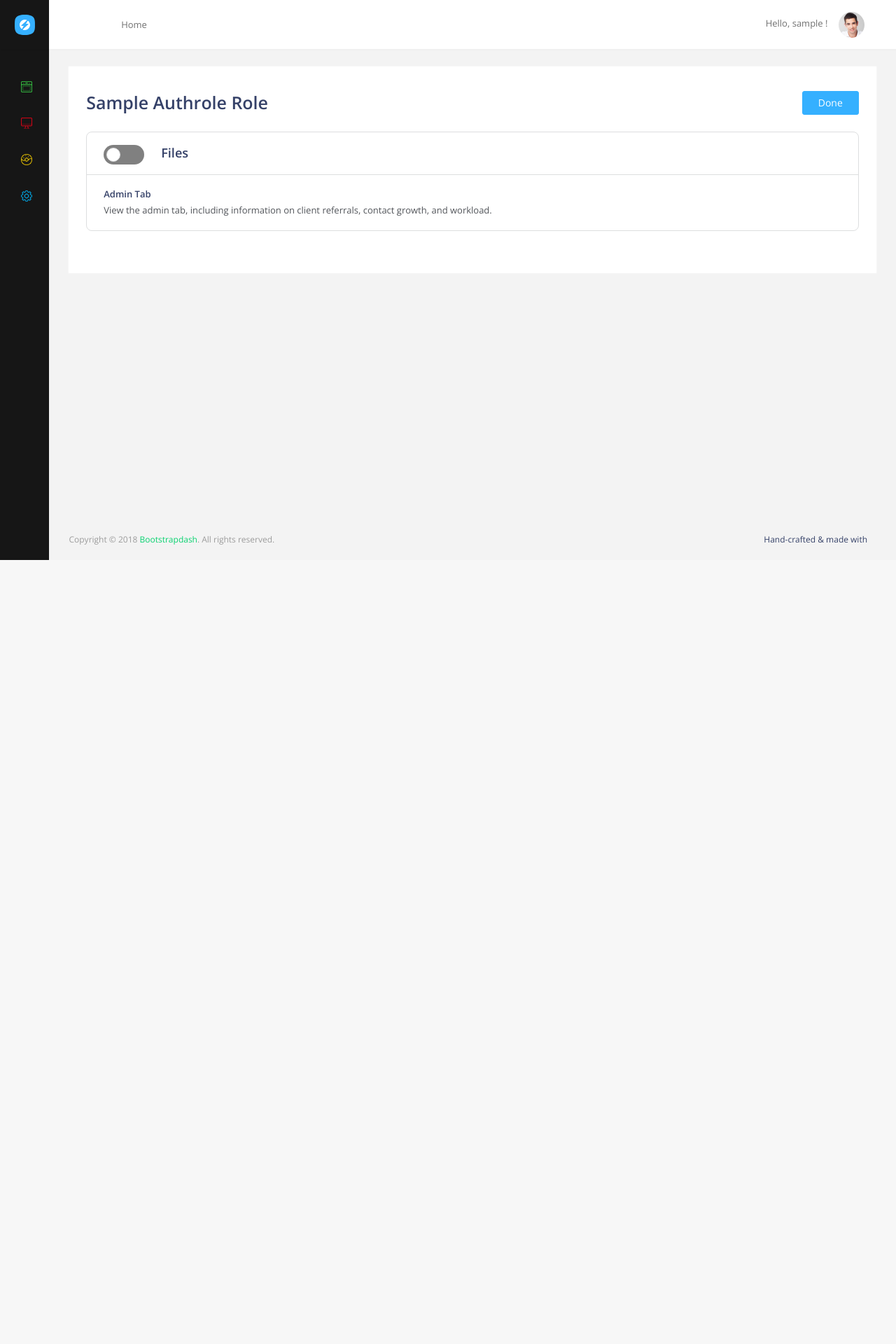
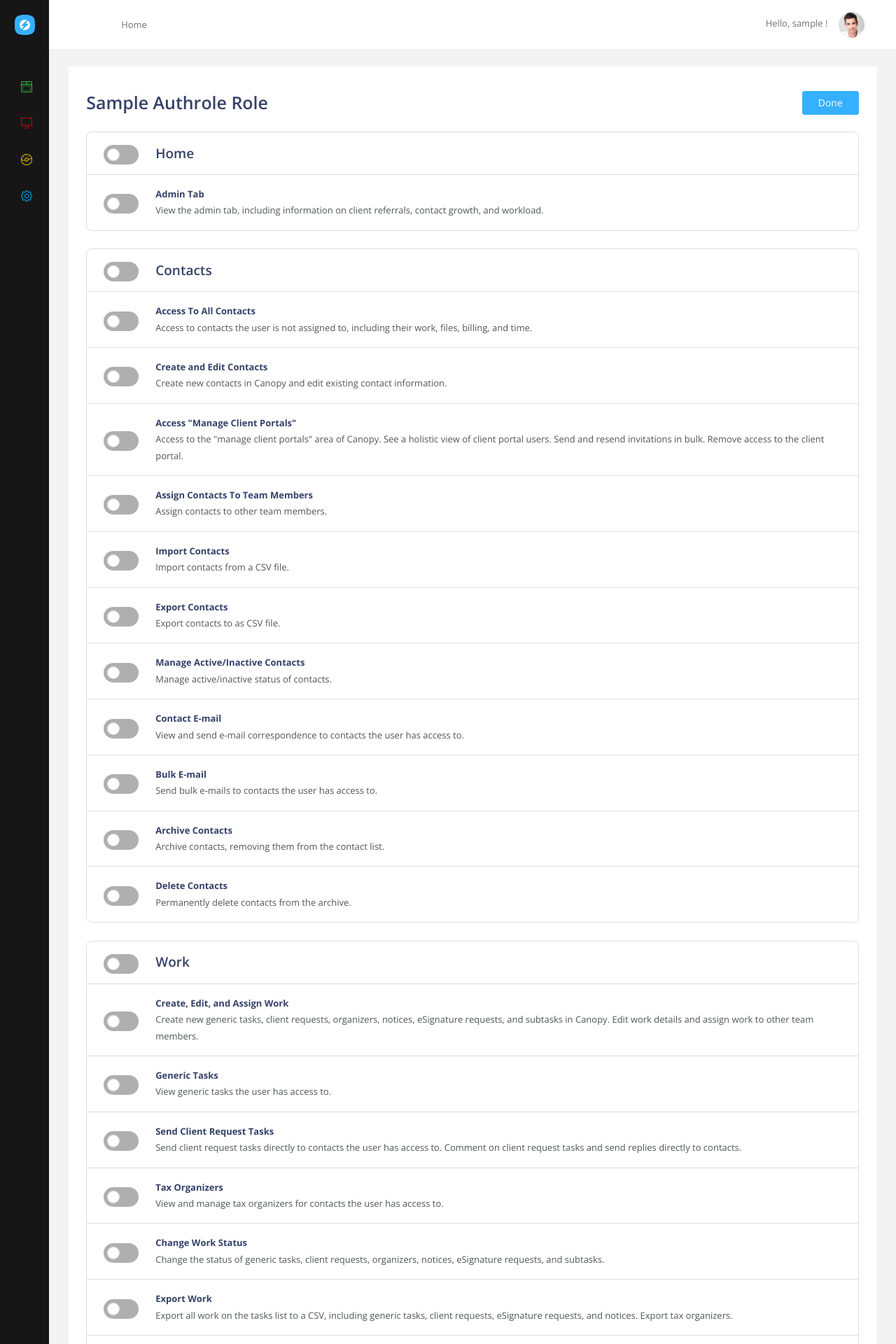
Before and after one commit to obaidrock78/APT_SOLUTIONS, a Django app: page /roles/1/edit in a window 1280 px wide. Shown: the top 1920 px of the page at 70% size. Before the commit the page ends 800 px from the top, so only its background shows below. Run offline with Django 3.2, Linux system fonts and the light colour scheme; a user stored in the database is signed in; tables that the repository leaves empty hold one stand-in row (values such as "Sample post"); some libraries are stand-ins or nearby versions; some web fonts are replaced.

Commit message:
Render actual permissions in edit role view

```diff
--- a/auth_email_verify/app_permissions.py
+++ b/auth_email_verify/app_permissions.py
@@ -251,6 +251,9 @@ __categorized_permissions = [
 
 __all_permissions = list(reduce(lambda a, b: a + b, map(lambda catd_perm: catd_perm.perms, __categorized_permissions), []))
 
+def categorized_permissions():
+    return __categorized_permissions
+
 def all_permissions():
     return __all_permissions
 
--- a/auth_email_verify/views.py
+++ b/auth_email_verify/views.py
@@ -13,6 +13,7 @@ from .actions import user_allow_admin
 from .forms import SignUpForm, SignInForm
 from .models import AuthRole, Profile
 
+from .app_permissions import categorized_permissions
 
 def send_email_after_registration(email, token):
     subject = 'Verify Email'
@@ -127,5 +128,6 @@ def edit_role(request, role_id):
 
     return render(request, 'auth_email_verify/edit_role.html', context={
         'role': role,
-        'can_change': can_change
+        'can_change': can_change,
+        'perm_cats': categorized_permissions()
     })
--- /dev/null
+++ b/static/css/fonts.css
@@ -0,0 +1,21 @@
+@font-face {
+  font-family: 'Roboto';
+  font-style: normal;
+  font-weight: 400;
+  font-display: swap;
+  src: url(/static/fonts/Roboto/Roboto-Regular.ttf) format('ttf');
+}
+@font-face {
+  font-family: 'Roboto';
+  font-style: italic;
+  font-weight: 400;
+  font-display: swap;
+  src: url(/static/fonts/Roboto/Roboto-Italic.ttf) format('ttf');
+}
+@font-face {
+  font-family: 'Roboto';
+  font-style: normal;
+  font-weight: 600;
+  font-display: swap;
+  src: url(/static/fonts/Roboto/Roboto-Medium.ttf) format('ttf');
+}
--- a/templates/auth_email_verify/edit_role.html
+++ b/templates/auth_email_verify/edit_role.html
@@ -5,15 +5,23 @@
   :root {
     --widget-border-color: #dddedf;
 
-    --switch-ball-radius: 20px;
-    --switch-ball-h-margin: 4px;
+    /* sw-bl = "switch ball" */
+    /* sw-ln = "switch line" */
 
-    --switch-line-active-bg: #bada55;
-    --switch-line-width: 58px;
-    --switch-line-height: 28px;
+    --sw-ln-on-bg: #fa1d84;
+    --sw-ln-disabled-on-bg: #f5bada;
 
-    --switch-toggle-animation-duration: 0.15s;
-    --switch-ball-animation-scale: 1.9;
+    --sw-ln-off-bg: #afafaf;
+    --sw-ln-disabled-off-bg: #dfdfdf;
+
+    --sw-bl-radius: 18px;
+    --sw-bl-h-margin: 5px;
+
+    --sw-ln-width: 50px;
+    --sw-ln-height: 28px;
+
+    --sw-toggle-animation-duration: 0.15s;
+    --sw-bl-animation-scale: 1;
   }
 
   input.switch-input[type=checkbox] {
@@ -23,8 +31,8 @@
   }
 
   .switch-container {
-    max-height: var(--switch-line-height);
-    height: var(--switch-line-height);
+    max-height: var(--sw-ln-height);
+    height: var(--sw-ln-height);
     display: flex;
     align-items: center;
   }
@@ -32,47 +40,57 @@
   label.switch-label {
     cursor: pointer;
     text-indent: -9999px;
-    background: grey;
+    background: var(--sw-ln-off-bg);
     display: block;
     position: relative;
     margin: 0;
     padding: 0;
 
     height: 100%;
-    width: var(--switch-line-width);
+    width: var(--sw-ln-width);
 
     top: 2px;
 
-    border-radius: var(--switch-line-height);
+    border-radius: var(--sw-ln-height);
   }
 
   label.switch-label:after {
     content: '';
     position: absolute;
-    transition: var(--switch-toggle-animation-duration) all;
+    transition: var(--sw-toggle-animation-duration) all;
     background: #fff;
-    left: var(--switch-ball-h-margin);
+    left: var(--sw-bl-h-margin);
 
-    width: var(--switch-ball-radius);
-    height: var(--switch-ball-radius);
-    top: calc((var(--switch-line-height) - var(--switch-ball-radius)) / 2);
-    border-radius: var(--switch-ball-radius);
+    width: var(--sw-bl-radius);
+    height: var(--sw-bl-radius);
+    top: calc((var(--sw-ln-height) - var(--sw-bl-radius)) / 2);
+    border-radius: var(--sw-bl-radius);
     border: 1px solid var(--widget-border-color);
   }
 
-  input.switch-input[type=checkbox]:checked + label.switch-label {
-    background: var(--switch-line-active-bg);
-    /*background: #1d28fa;*/
+  input.switch-input[type=checkbox]:disabled + label.switch-label {
+    cursor: not-allowed;
   }
 
+  input.switch-input[type=checkbox]:checked + label.switch-label {
+    background: var(--sw-ln-on-bg);
+  }
+
+  input.switch-input[type=checkbox]:disabled:checked + label.switch-label {
+    background: var(--sw-ln-disabled-on-bg);
+  }
+  input.switch-input[type=checkbox]:disabled:not(:checked) + label.switch-label {
+    background: var(--sw-ln-disabled-off-bg);
+  }
+
+
   input.switch-input[type=checkbox]:checked + label.switch-label:after {
-    left: calc(100% - var(--switch-ball-h-margin));
+    left: calc(100% - var(--sw-bl-h-margin));
     transform: translateX(-100%);
   }
 
   label.switch-label:active:after {
-    /*width: calc(var(--switch-line-width) - var(--switch-ball-h-margin) * 2 - 2px);*/
-    width: calc(var(--switch-ball-radius) * var(--switch-ball-animation-scale));
+    width: calc(var(--sw-bl-radius) * var(--sw-bl-animation-scale));
   }
 </style>
 
@@ -90,12 +108,17 @@
     margin-bottom: 1.6rem;
   }
 
-  .role-category-section > .category-title {
+  .role-category-section > .category-header {
     padding: 16px 24px;
     border-bottom: 1px solid var(--widget-border-color);
 
     display: flex;
     align-items: center;
+  }
+
+  .category-header .category-title {
+    margin-left: 24px;
+    font-size: 19px;
   }
 
   .permission-list {
@@ -114,15 +137,21 @@
     border-top: none;
   }
 
-  .permission-label {
-    font-weight: 600;
+  .permission-info {
+    margin-left: 24px;
+  }
+
+  .permission-info .permission-label {
+    font-weight: 700;
     font-size: 13px;
     margin: 0 !important;
   }
 
-  .permission .description {
+  .permission-info .description {
     margin-bottom: 0 0 2px;
-    color:  #52555a;
+    font-weight: 400;
+    font-size: 13px;
+    color: #52555a;
     font-size: 13px;
   }
 
@@ -138,28 +167,31 @@
       <button type="button" class="btn btn-info ml-auto">Done</button>
     </div>
 
+    {% for category in perm_cats %}
     <div class="role-category-section">
-      <div class="category-title">
+      <div class="category-header">
         <div class="switch-container">
-          <input class="switch-input" type="checkbox" id="switch" />
-          <label class="switch-label" for="switch">Toggle</label>
+          <input class="switch-input" type="checkbox" id="cat-sw--{{forloop.counter}}" />
+          <label class="switch-label" for="cat-sw--{{forloop.counter}}">Toggle</label>
         </div>
-        <h4 style="margin-left: 24px;">Files</h4>
+        <h4 class='category-title'>{{ category.name }}</h4>
       </div>
-
-      <div>
-        <ul class="permission-list">
-          <li class="permission">
-            <div>
-              <label class="permission-label">Admin Tab</label>
-              <div class="description">View the admin tab, including information on client referrals, contact growth, and workload.</div>
-            </div>
-          </li>
-        </ul>
-      </div>
-
+      <ul class="permission-list">
+        {% for perm in category.perms %}
+        <li class="permission">
+          <div class="switch-container">
+            <input class="switch-input" type="checkbox" id="perm-sw--{{perm.slug}}" />
+            <label class="switch-label" for="perm-sw--{{perm.slug}}">Toggle</label>
+          </div>
+          <div class="permission-info">
+            <label class="permission-label">{{perm.title}}</label>
+            <div class="description">{{perm.desc}}</div>
+          </div>
+        </li>
+        {% endfor %}
+      </ul>
     </div>
-
+    {% endfor %}
   </div>
 </div>
 {% endblock content %}
--- a/templates/base.html
+++ b/templates/base.html
@@ -10,6 +10,7 @@
     <link rel="stylesheet" href="{% static 'vendors/puse-icons-feather/feather.css' %}">
     <link rel="stylesheet" href="{% static 'vendors/css/vendor.bundle.base.css' %}">
 
+    <link rel="stylesheet" href="{% static 'css/fonts.css' %}">
     <link rel="stylesheet" href="{% static 'css/style.css' %}">
     <link rel="shortcut icon" href="{% static 'images/favicon.png' %}">
 
```
